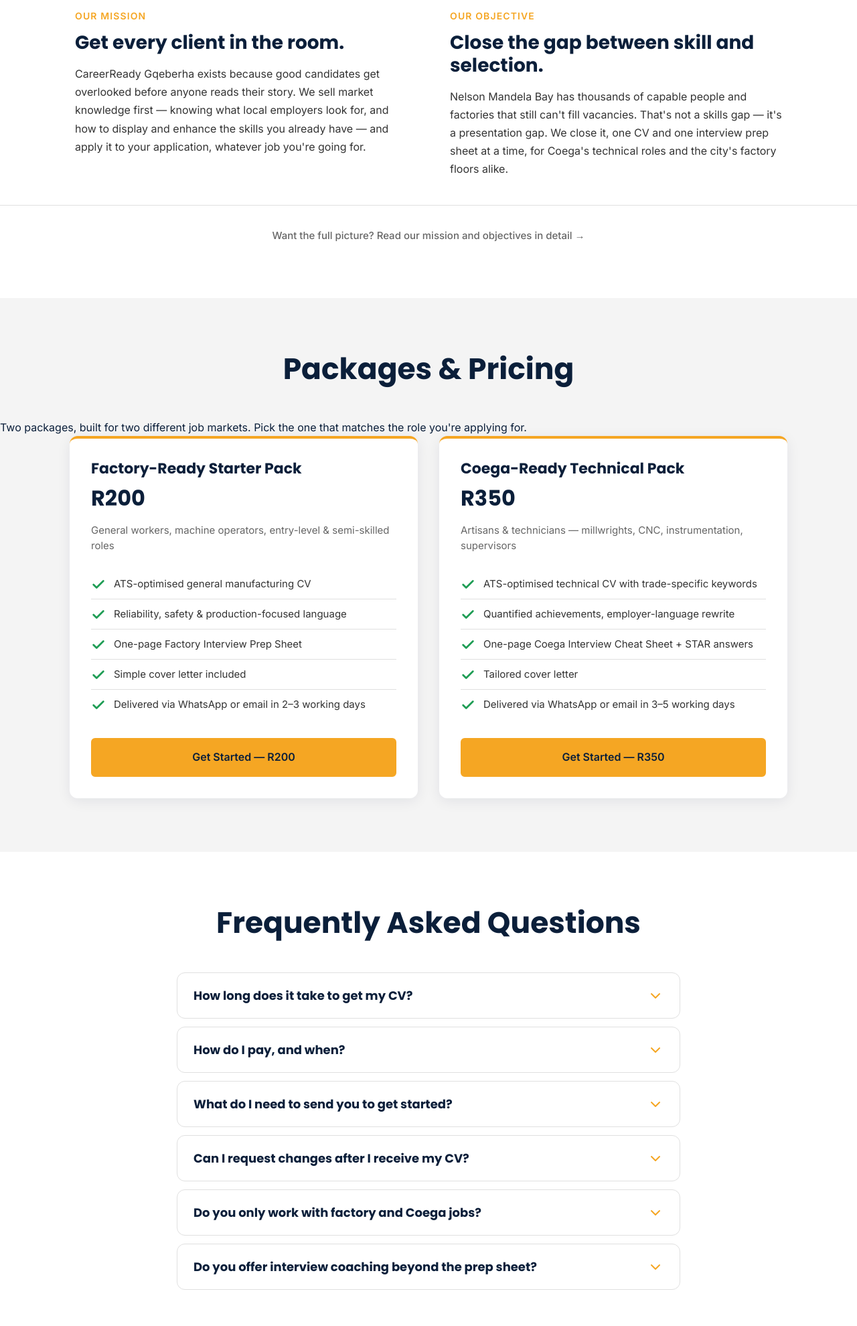
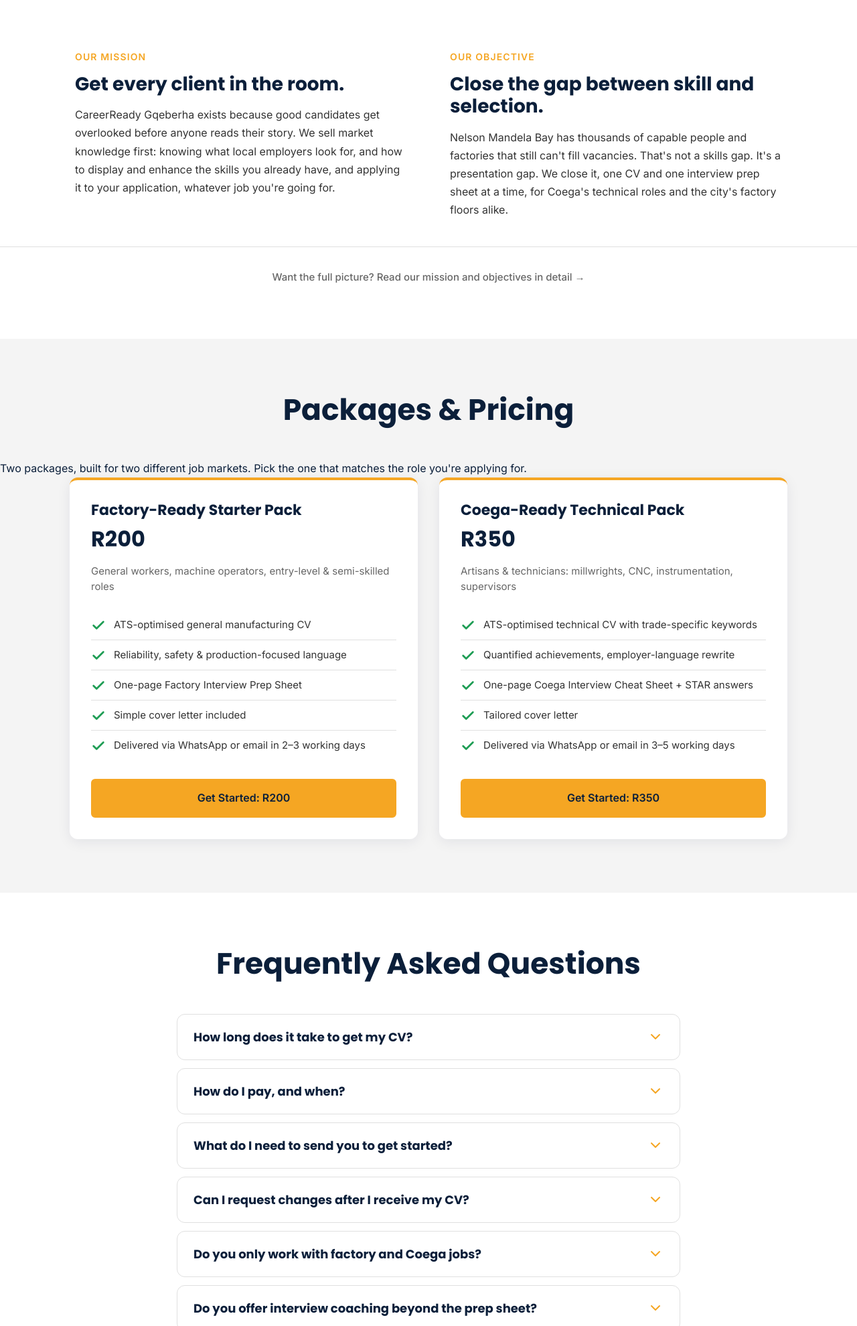
Before and after one commit to jarredjuliusbuilds/Career-ready-GQ, a plain HTML site: page index.html in a window 1280 px wide. Shown: the part 820-2800 px from the top of the page at 67% size. Drawn offline with Linux system fonts and the light colour scheme.

Commit message:
Rewrite hero paragraph to lead with market knowledge over CV writing; remove em dashes site-wide for more natural copy.

```diff
--- a/index.html
+++ b/index.html
@@ -3,7 +3,7 @@
 <head>
   <meta charset="UTF-8">
   <meta name="viewport" content="width=device-width, initial-scale=1.0">
-  <meta name="description" content="CareerReady Gqeberha — Professional CV writing and interview prep for job seekers in Nelson Mandela Bay, Eastern Cape.">
+  <meta name="description" content="CareerReady Gqeberha: Professional CV writing and interview prep for job seekers in Nelson Mandela Bay, Eastern Cape.">
   <title>CareerReady Gqeberha | CV Writing & Interview Prep</title>
   <link rel="preconnect" href="https://fonts.googleapis.com">
   <link rel="preconnect" href="https://fonts.gstatic.com" crossorigin>
@@ -47,7 +47,7 @@
     <div class="hero__content">
       <p class="hero__eyebrow">CVs · Interview Prep · Nelson Mandela Bay</p>
       <h1 class="hero__heading">Your skills are real. Your CV should say so.</h1>
-      <p class="hero__subtext">We rewrite CVs and prepare job seekers across Gqeberha for the interview room — built for Coega SEZ, factory floors, and everything in between.</p>
+      <p class="hero__subtext">We understand what employers across Gqeberha are actually looking for, and we use that knowledge to shape your application and get you ready for the interview room. It's built for Coega SEZ, factory floors, and everything in between.</p>
       <div class="hero__actions">
         <a href="#packages" class="btn btn--primary">See Packages & Pricing</a>
         <a href="https://wa.me/27678409547" class="btn btn--outline" target="_blank" rel="noopener noreferrer">Message on WhatsApp</a>
@@ -72,12 +72,12 @@
         <article class="mission__card">
           <span class="mission__label">Our Mission</span>
           <h3 class="mission__title">Get every client in the room.</h3>
-          <p class="mission__text">CareerReady Gqeberha exists because good candidates get overlooked before anyone reads their story. We sell market knowledge first — knowing what local employers look for, and how to display and enhance the skills you already have — and apply it to your application, whatever job you're going for.</p>
+          <p class="mission__text">CareerReady Gqeberha exists because good candidates get overlooked before anyone reads their story. We sell market knowledge first: knowing what local employers look for, and how to display and enhance the skills you already have, and applying it to your application, whatever job you're going for.</p>
         </article>
         <article class="mission__card">
           <span class="mission__label">Our Objective</span>
           <h3 class="mission__title">Close the gap between skill and selection.</h3>
-          <p class="mission__text">Nelson Mandela Bay has thousands of capable people and factories that still can't fill vacancies. That's not a skills gap — it's a presentation gap. We close it, one CV and one interview prep sheet at a time, for Coega's technical roles and the city's factory floors alike.</p>
+          <p class="mission__text">Nelson Mandela Bay has thousands of capable people and factories that still can't fill vacancies. That's not a skills gap. It's a presentation gap. We close it, one CV and one interview prep sheet at a time, for Coega's technical roles and the city's factory floors alike.</p>
         </article>
       </div>
       <p class="mission__more"><a href="about.html" class="mission__more-link">Want the full picture? Read our mission and objectives in detail →</a></p>
@@ -100,14 +100,14 @@
             <li><span class="checkmark" aria-hidden="true"></span>Simple cover letter included</li>
             <li><span class="checkmark" aria-hidden="true"></span>Delivered via WhatsApp or email in 2–3 working days</li>
           </ul>
-          <a href="https://wa.me/27678409547" class="btn btn--primary package__cta" target="_blank" rel="noopener noreferrer">Get Started — R200</a>
+          <a href="https://wa.me/27678409547" class="btn btn--primary package__cta" target="_blank" rel="noopener noreferrer">Get Started: R200</a>
         </article>
 <article class="package">
           <div class="package__header">
             <h3 class="package__name">Coega-Ready Technical Pack</h3>
             <p class="package__price">R350</p>
           </div>
-          <p class="package__target">Artisans & technicians — millwrights, CNC, instrumentation, supervisors</p>
+          <p class="package__target">Artisans & technicians: millwrights, CNC, instrumentation, supervisors</p>
           <ul class="package__features" role="list">
             <li><span class="checkmark" aria-hidden="true"></span>ATS-optimised technical CV with trade-specific keywords</li>
             <li><span class="checkmark" aria-hidden="true"></span>Quantified achievements, employer-language rewrite</li>
@@ -115,7 +115,7 @@
             <li><span class="checkmark" aria-hidden="true"></span>Tailored cover letter</li>
             <li><span class="checkmark" aria-hidden="true"></span>Delivered via WhatsApp or email in 3–5 working days</li>
           </ul>
-          <a href="https://wa.me/27678409547" class="btn btn--primary package__cta" target="_blank" rel="noopener noreferrer">Get Started — R350</a>
+          <a href="https://wa.me/27678409547" class="btn btn--primary package__cta" target="_blank" rel="noopener noreferrer">Get Started: R350</a>
         </article>
       </div>
     </section>
@@ -159,7 +159,7 @@
             </button>
             <div id="faq-answer-3" class="faq__answer" role="region" aria-labelledby="faq-answer-3">
               <div class="faq__answer-content">
-                <p>Your current CV if you have one, and the job or role you're applying for. If you don't have a CV yet, that's fine too — just tell us about your work history and the role you want.</p>
+                <p>Your current CV if you have one, and the job or role you're applying for. If you don't have a CV yet, that's fine too. Just tell us about your work history and the role you want.</p>
               </div>
             </div>
           </li>
@@ -172,7 +172,7 @@
             </button>
             <div id="faq-answer-4" class="faq__answer" role="region" aria-labelledby="faq-answer-4">
               <div class="faq__answer-content">
-                <p>Yes — every package includes one free revision, as long as it's requested within 7 days of delivery.</p>
+                <p>Yes, every package includes one free revision, as long as it's requested within 7 days of delivery.</p>
               </div>
             </div>
           </li>
@@ -185,7 +185,7 @@
             </button>
             <div id="faq-answer-5" class="faq__answer" role="region" aria-labelledby="faq-answer-5">
               <div class="faq__answer-content">
-                <p>No — those are our two built packages, but we write CVs for any job. Message us on WhatsApp and we'll tell you which package fits, or tailor something to your role.</p>
+                <p>No, those are our two built packages, but we write CVs for any job. Message us on WhatsApp and we'll tell you which package fits, or tailor something to your role.</p>
               </div>
             </div>
           </li>
@@ -210,7 +210,7 @@
   <footer class="footer" id="contact" role="contentinfo">
     <div class="footer__content">
       <h2 class="footer__heading">Ready when you are.</h2>
-      <p class="footer__text">Send your current CV and target role — we'll take it from there.</p>
+      <p class="footer__text">Send your current CV and target role. We'll take it from there.</p>
       <a href="https://wa.me/27678409547" class="btn btn--primary btn--large" target="_blank" rel="noopener noreferrer">Start on WhatsApp →</a>
       <p class="footer__copyright">CareerReady Gqeberha · Nelson Mandela Bay, Eastern Cape</p>
     </div>
```
Also changed, not shown: about.html (+5 -5 lines).
